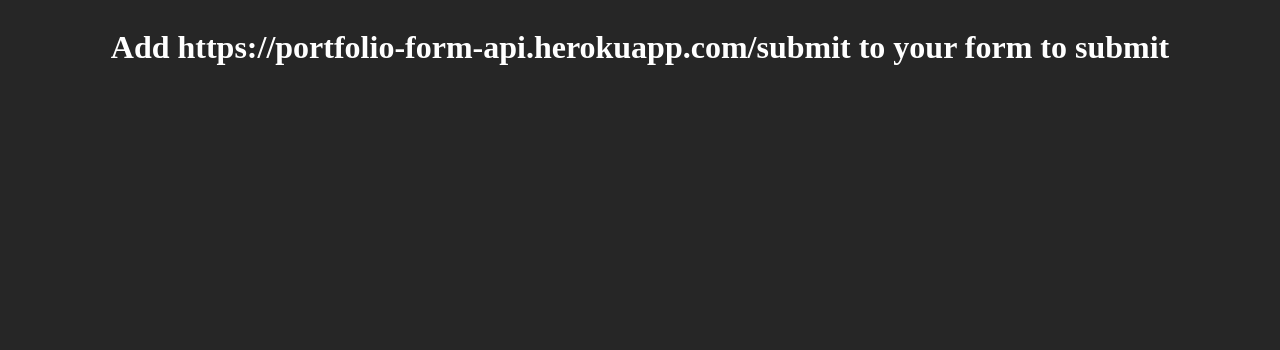
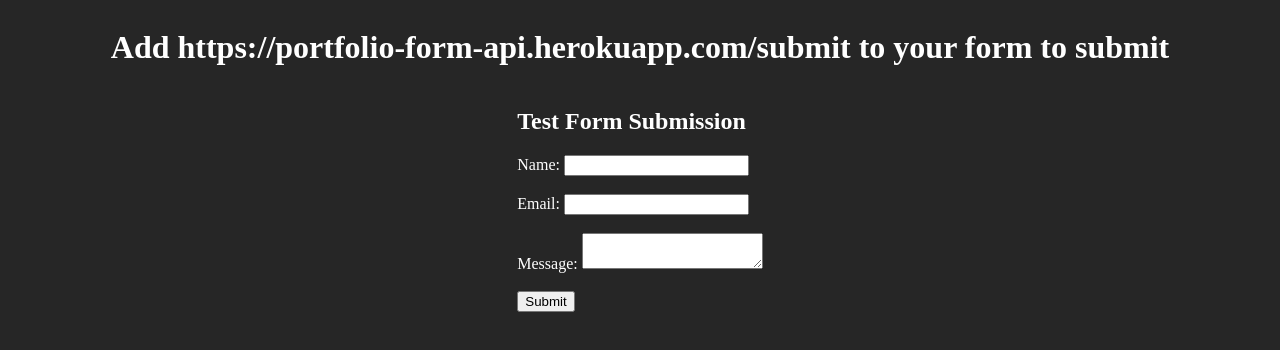
Before and after one commit to dmccaffrey01/PORTFOLIO_FORM_API, a plain HTML site: page static/index.html in a window 1280 px wide. Drawn offline with Linux system fonts and the light colour scheme; files that its build step writes are made by us from their sources.

Commit message:
Fix errors

```diff
--- a/static/index.html
+++ b/static/index.html
@@ -9,5 +9,21 @@
 </head>
 <body>
     <h1>Add https://portfolio-form-api.herokuapp.com/submit to your form to submit</h1>
+
+    <div class="test-form">
+        <h2>Test Form Submission</h2>
+        <form action="/submit" method="POST">
+            <label for="name">Name:</label>
+            <input type="text" id="name" name="name"><br><br>
+
+            <label for="email">Email:</label>
+            <input type="email" id="email" name="email"><br><br>
+
+            <label for="message">Message:</label>
+            <textarea id="message" name="message"></textarea><br><br>
+
+            <input type="submit" value="Submit" name="submit">
+        </form>
+    </div>
 </body>
 </html>
--- a/static/styles.css
+++ b/static/styles.css
@@ -2,6 +2,12 @@ body {
     display: flex;
     justify-content: center;
     align-items: center;
+    flex-direction: column;
     background-color: #262626;
     color: white;
 }
+
+.test-form {
+    display: flex;
+    flex-direction: column;
+}
```
Also changed, not shown: requirements.txt, 1 other file.
